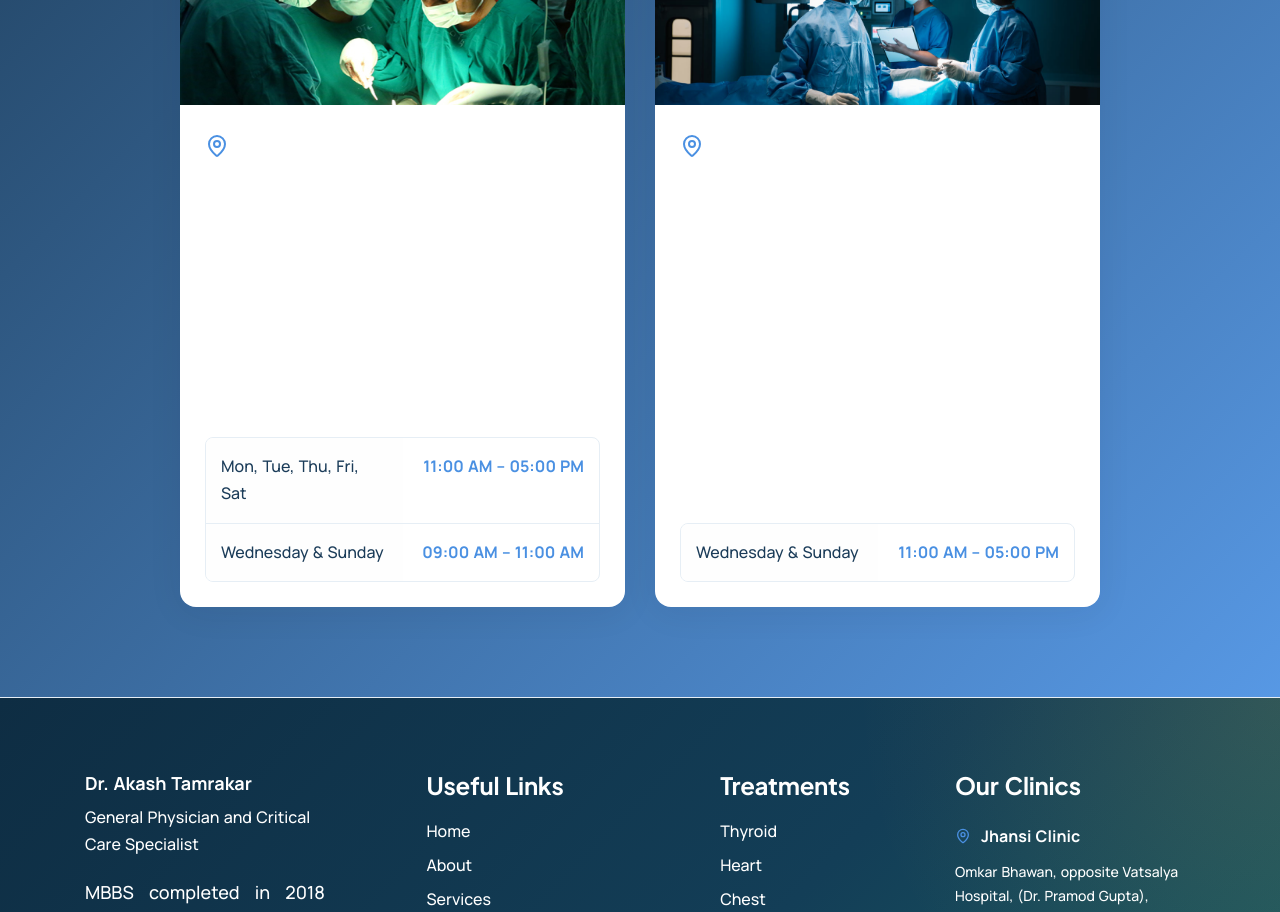
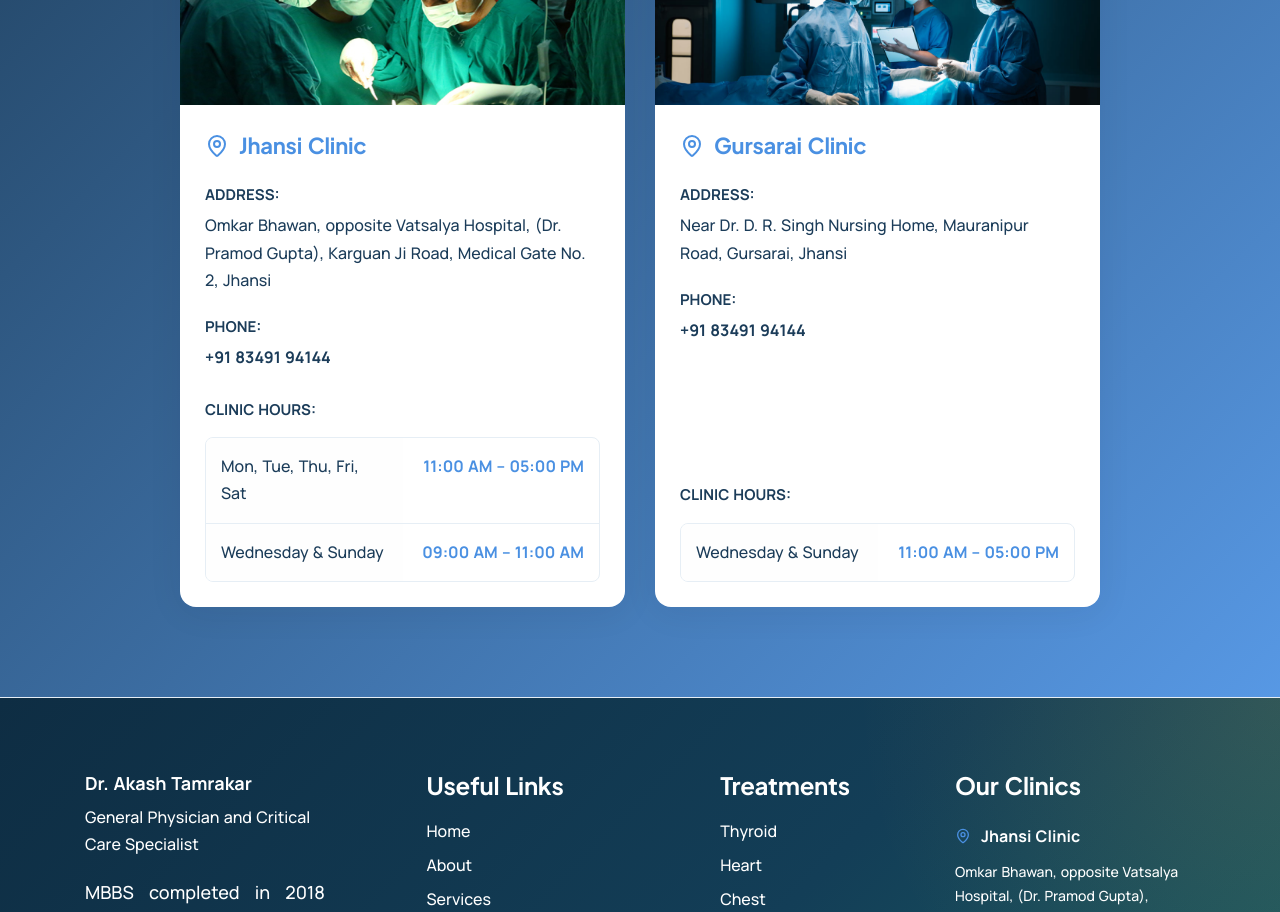
Before and after one commit to Divyanshu1Dubey/Eklavya-Health-Centre, a Next.js app: page / in a window 1280 px wide. Shown: the part 8840-9752 px from the top of the page. Built offline with nearby package versions, Linux system fonts and the light colour scheme.

Commit message:
fix: clinic card text visibility on white cards inside brand-surface

```diff
--- a/src/styles/premium.css
+++ b/src/styles/premium.css
@@ -284,6 +284,24 @@ h1, h2, h3, h4, h5, h6, .display-1, .display-2, .display-3, .display-4, .display
 .brand-surface p,
 .brand-surface li {
   color: #fff !important;
+}
+
+/* Override: text inside white cards within brand-surface must be dark */
+.brand-surface .bg-white h4,
+.brand-surface .bg-white p,
+.brand-surface .bg-white td,
+.brand-surface .bg-white span {
+  color: var(--dark-blue) !important;
+}
+
+.brand-surface .bg-white .text-teal,
+.brand-surface .bg-white td.text-teal {
+  color: var(--primary-teal) !important;
+}
+
+.brand-surface .bg-white .fw-medium,
+.brand-surface .bg-white .fw-bold:not(.text-teal) {
+  color: var(--dark-blue) !important;
 }
 
 .section-badge {
```
